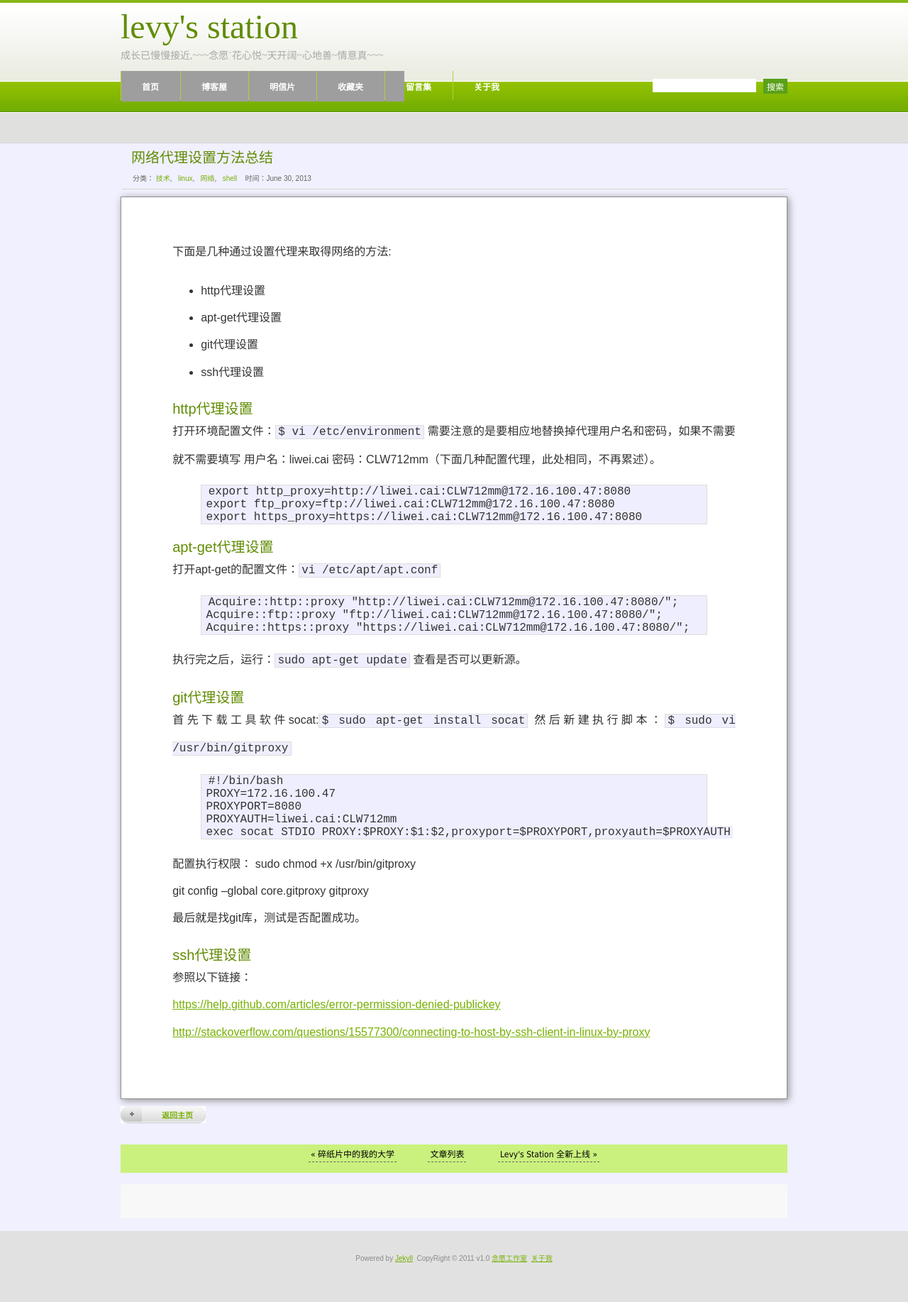
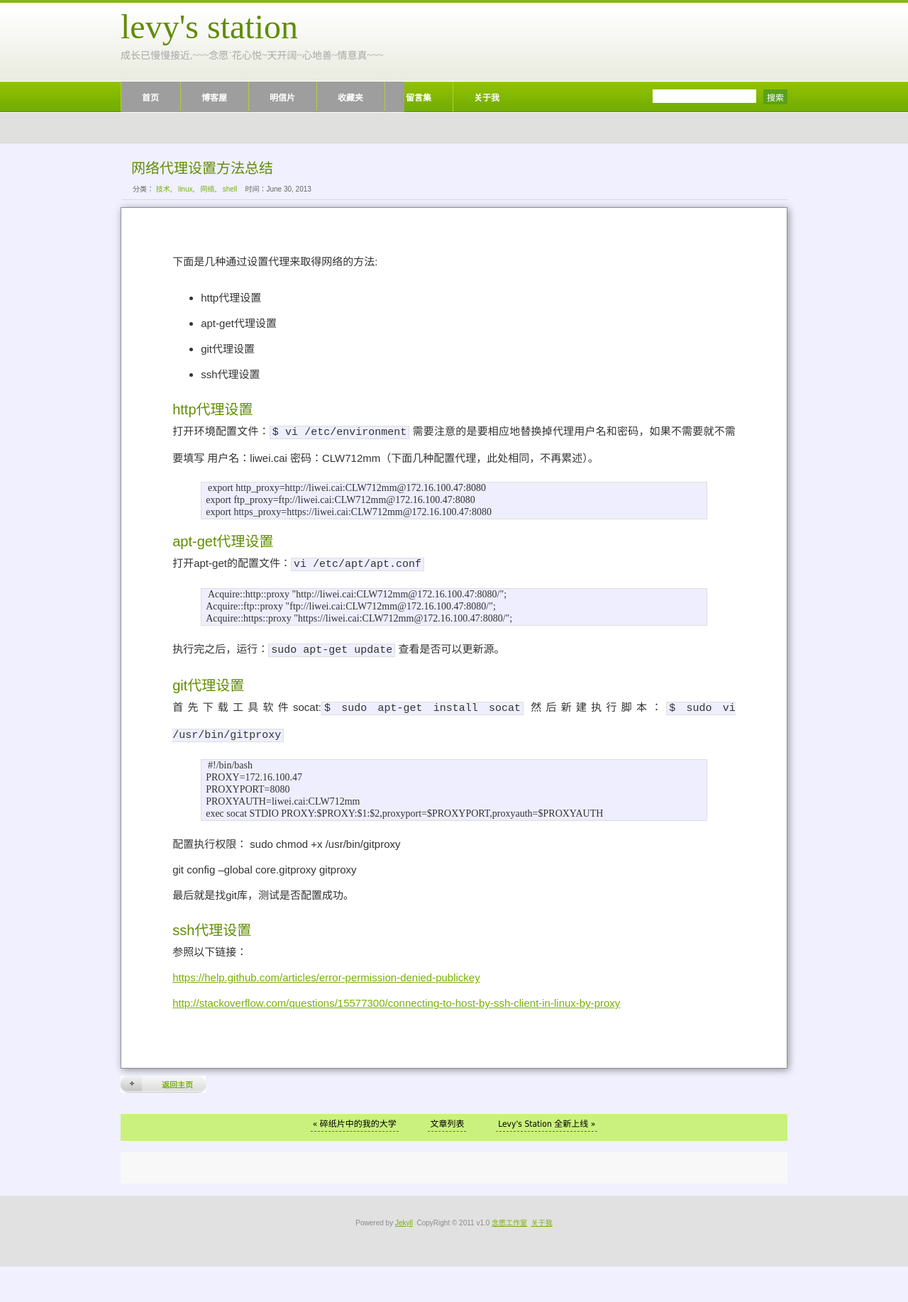
Before and after one commit to cailiwei/yuan, a Jekyll site: the page built from _posts/2013-06-30-http-proxy.markdown, in a window 1280 px wide. Shown: the whole page at 71% size. Built offline with Jekyll 4.4.1, drawn with Linux system fonts in a browser that asks for light colours; comment, search, counter and statistics services are not loaded; after the commit the page ends 1785 px from its top, so only the background shows below that.

Commit message:
Test Again

```diff
--- a/css/style.css
+++ b/css/style.css
@@ -9,7 +9,7 @@ body {
 	padding: 0;
 	background: #F0F0FF url(images/img01.gif) repeat-x left top;
 	font-family: Arial, Helvetica, sans-serif;
-	font-size: 16px;
+	font-size: 15px;
 	color: #8A8A8A;
 }
 
@@ -79,7 +79,7 @@ hr { display: none; }
 
 #logo {
 	width: 940px;
-	height: 100px;
+	height: 115px;
 	margin: 0 auto;
 }
 
@@ -386,6 +386,8 @@ hr { display: none; }
 }
 #entry pre code {
 	border: none;
+	font-size: 14px;
+	font-family: "Times New Roman", Times, serif;
 }
 
 /* terminal */
```
